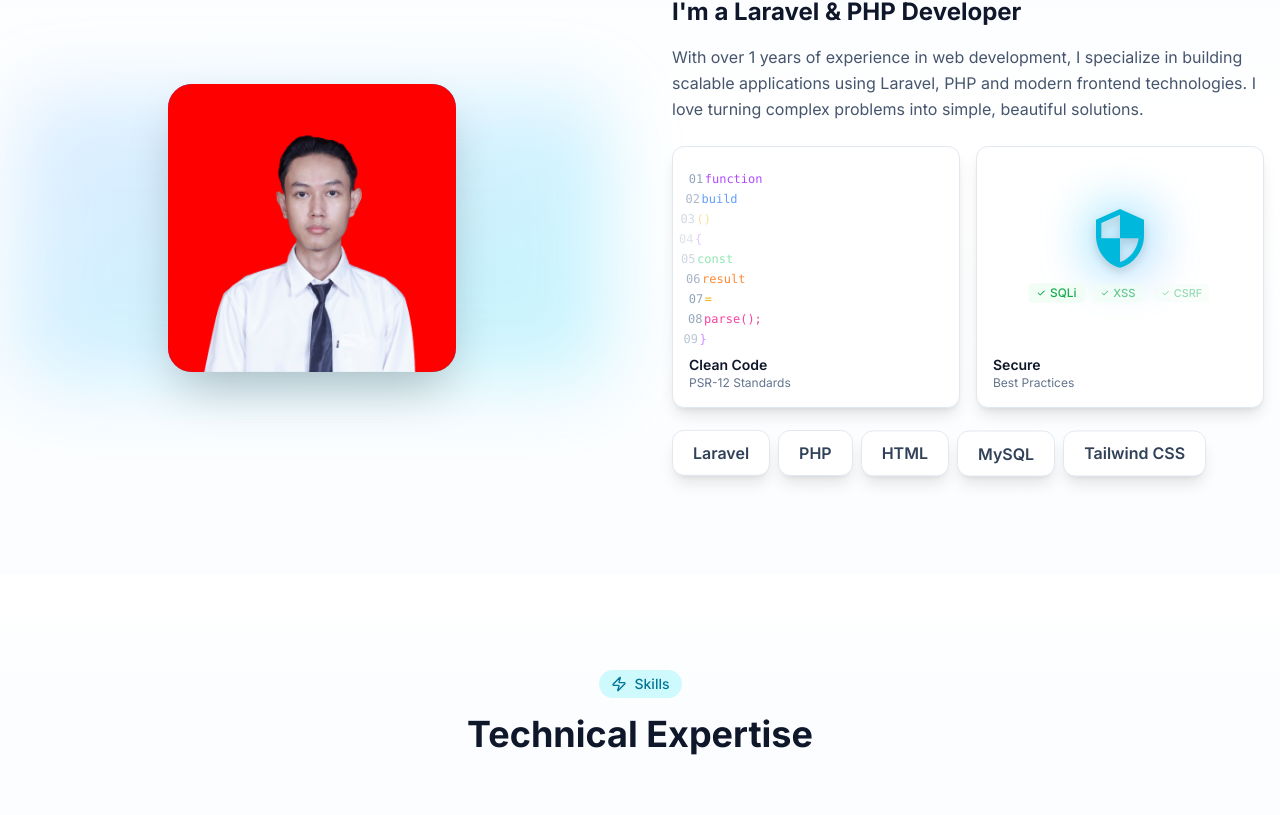
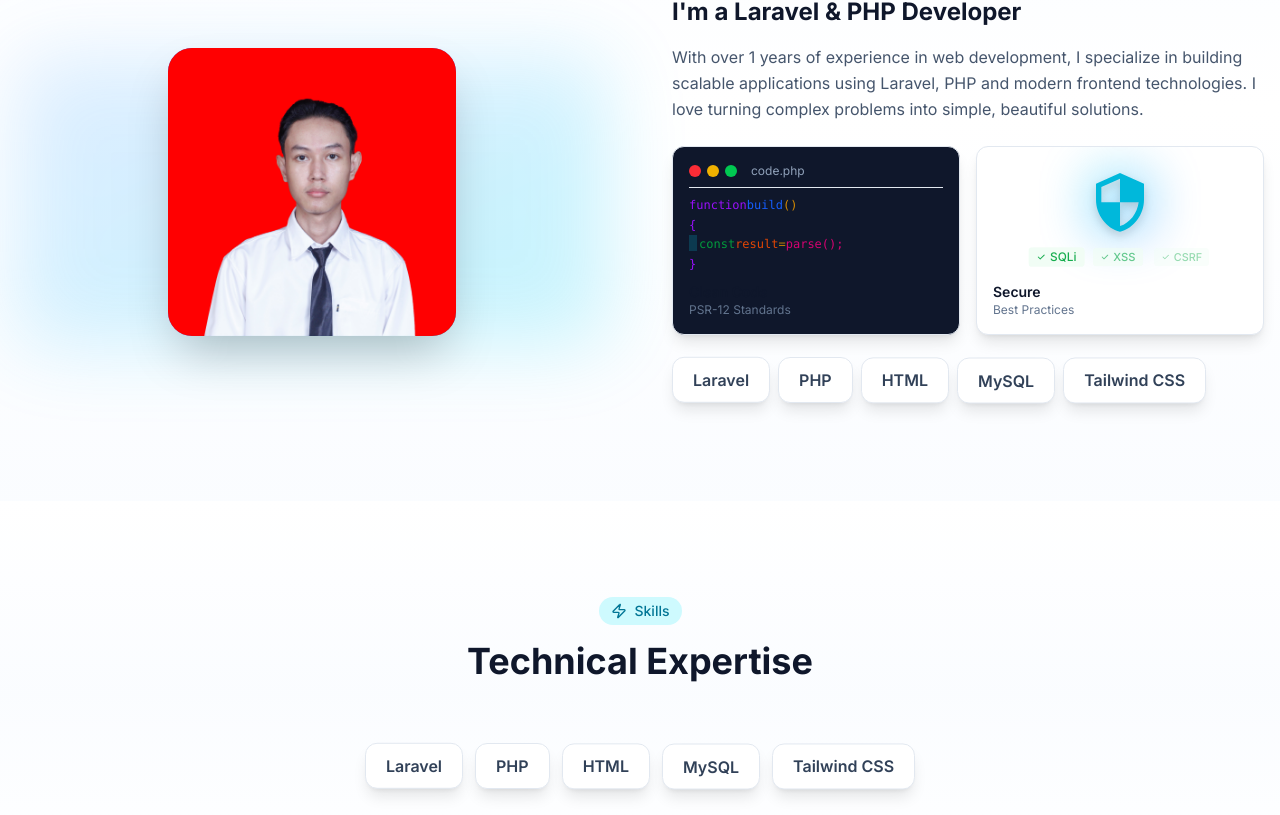
Before and after one commit to hafizputra06/Portofolio, a Next.js app: page / in a window 1280 px wide. Shown: the part 1088-1903 px from the top of the page. Built offline with nearby package versions, Linux system fonts and the light colour scheme.

Commit message:
fix clean code

```diff
--- a/src/components/sections/About.tsx
+++ b/src/components/sections/About.tsx
@@ -42,56 +42,43 @@
 
 function CleanCodeAnimation() {
   const containerRef = useRef<HTMLDivElement>(null);
-  const linesRef = useRef<HTMLDivElement[]>([]);
+  const cursorRef = useRef<HTMLSpanElement>(null);
+  const lineRefs = useRef<HTMLSpanElement[]>([]);
 
   const codeLines = [
-    { indent: 0, color: "text-purple-500", text: "function" },
-    { indent: 1, color: "text-blue-500", text: "build" },
-    { indent: 2, color: "text-yellow-500", text: "()" },
-    { indent: 0, color: "text-purple-500", text: "{" },
-    { indent: 1, color: "text-green-500", text: "const" },
-    { indent: 2, color: "text-orange-500", text: "result" },
-    { indent: 2, color: "text-yellow-500", text: "=" },
-    { indent: 2, color: "text-pink-500", text: "parse();" },
-    { indent: 0, color: "text-purple-500", text: "}" },
+    { indent: 0, tokens: [{ text: "function", color: "text-purple-600 dark:text-purple-400" }, { text: " ", color: "" }, { text: "build", color: "text-blue-600 dark:text-blue-400" }, { text: "()", color: "text-yellow-600 dark:text-yellow-400" }] },
+    { indent: 0, tokens: [{ text: "{", color: "text-purple-600 dark:text-purple-400" }] },
+    { indent: 1, tokens: [{ text: "const", color: "text-green-600 dark:text-green-400" }, { text: " ", color: "" }, { text: "result", color: "text-orange-600 dark:text-orange-400" }, { text: " ", color: "" }, { text: "=", color: "text-yellow-600 dark:text-yellow-400" }, { text: " ", color: "" }, { text: "parse();", color: "text-pink-600 dark:text-pink-400" }] },
+    { indent: 0, tokens: [{ text: "}", color: "text-purple-600 dark:text-purple-400" }] },
   ];
 
   useGSAP(() => {
-    linesRef.current.forEach((line, i) => {
+    lineRefs.current.forEach((line, i) => {
       if (line) {
-        gsap.fromTo(
-          line,
-          { opacity: 0.3, x: -10 },
-          {
-            opacity: 1,
-            x: 0,
-            duration: 0.5,
-            delay: i * 0.15,
-            repeat: -1,
-            yoyo: true,
-            ease: "power1.inOut",
-          }
-        );
+        gsap.fromTo(line, { opacity: 0 }, { opacity: 1, duration: 0.3, delay: i * 0.8, repeat: -1, repeatDelay: 2, ease: "power1.inOut" });
       }
     });
+
+    gsap.to(cursorRef.current, { opacity: 0, duration: 0.5, repeat: -1, yoyo: true });
   }, { scope: containerRef });
 
   return (
-    <div className="p-4 rounded-xl bg-white dark:bg-slate-800 shadow-lg border border-slate-100 dark:border-slate-700 relative overflow-hidden flex flex-col h-full">
-      <div
-        ref={containerRef}
-        className="flex-grow space-y-1 font-mono text-xs pt-2"
-      >
+    <div className="p-4 rounded-xl bg-slate-900 dark:bg-slate-800 shadow-lg border border-slate-200 dark:border-slate-700 relative overflow-hidden flex flex-col h-full">
+      <div className="flex items-center gap-1.5 mb-2 pb-2 border-b border-slate-700">
+        <div className="w-3 h-3 rounded-full bg-red-500" />
+        <div className="w-3 h-3 rounded-full bg-yellow-500" />
+        <div className="w-3 h-3 rounded-full bg-green-500" />
+        <span className="ml-2 text-xs text-slate-400">code.php</span>
+      </div>
+      <div ref={containerRef} className="flex-grow font-mono text-xs leading-relaxed overflow-hidden">
         {codeLines.map((line, i) => (
-          <div
-            key={i}
-            ref={(el) => {
-              if (el) linesRef.current[i] = el;
-            }}
-            className={`flex ${line.indent > 0 ? `pl-${line.indent * 4}` : ""}`}
-          >
-            <span className="text-slate-400 w-4">{(i + 1).toString().padStart(2, "0")}</span>
-            <span className={line.color}>{line.text}</span>
+          <div key={i} className={`flex ${line.indent > 0 ? `pl-${line.indent * 4}` : ""}`}>
+            <span ref={(el) => { if (el) lineRefs.current[i] = el; }} className="flex">
+              {i === 2 && <span ref={cursorRef} className="inline-block w-2 h-4 bg-cyan-400 animate-pulse mr-0.5" />}
+              {line.tokens.map((token, j) => (
+                <span key={j} className={token.color}>{token.text}</span>
+              ))}
+            </span>
           </div>
         ))}
       </div>
```
